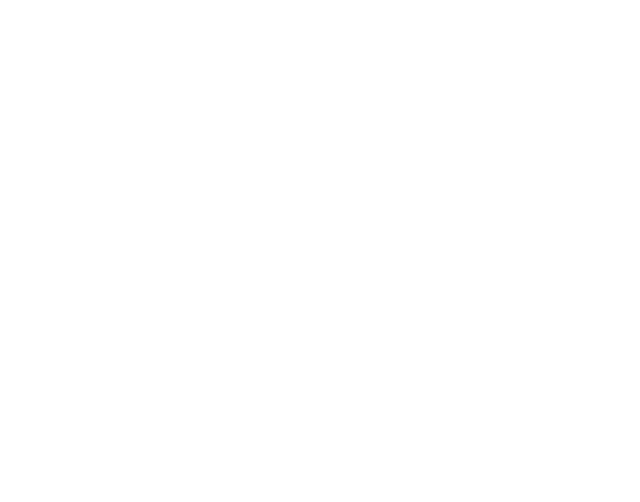
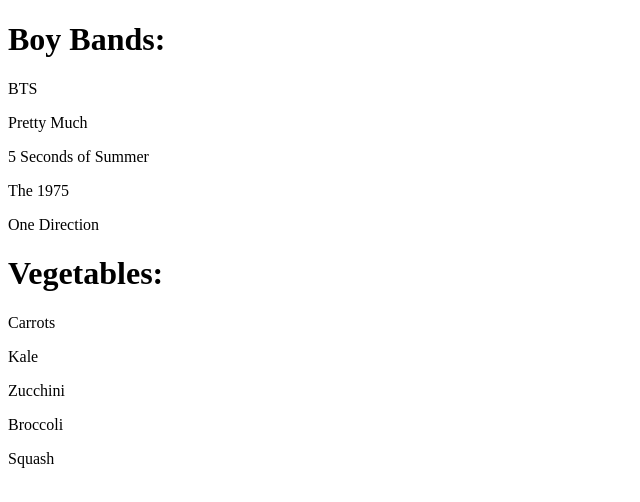
Before and after one commit to sarahmorris926/NSS-js-boybands, a plain HTML site: page index.html in a window 1280 px wide. Shown: the whole page, without its empty margins (0-640 px from the left). Drawn offline with Linux system fonts and the light colour scheme.

Commit message:
Completed challenge

```diff
--- a/boybands.js
+++ b/boybands.js
@@ -1,14 +1,6 @@
-var bands = ["Boyz II Men", "NSync", "New Kids on the Block", "98 Degrees", "One Direction"];
+var bands = ["BTS", "Pretty Much", "5 Seconds of Summer", "The 1975", "One Direction"];
 var vegetables = ["Carrots", "Kale", "Zucchini", "Broccoli", "Squash"];
 
-// The number of loops to perform (what if the array changes?)
-var loopCount = 5;
-
-// Keep track of which band we're on in the loop
-var currentBand = "";
-
-// Keep track of which veggie we're on in the loop
-var currentVeggie = "";
 
 // Get a reference to the appropriate DOM element for bands
 var bandElement = document.getElementById('boy-bands');
@@ -17,13 +9,10 @@ var bandElement = document.getElementById('boy-bands');
 var veggieElement = document.getElementById('vegetables');
 
 // Start looping
-for (var loopTracker = 0; loopTracker < loopCount; loopTracker += 1) {
+for (var i = 0; i < bands.length; i += 1) {
+  bandElement.innerHTML += "<p>" + bands[i] + "</p>";
+}
 
-  // Add the band names into the correct <div>
-  currentBand = ???;
-
-
-  // Add the veggie names into the correct <div>
-  currentVeggie = ???;
-
+for (var i = 0; i < vegetables.length; i += 1) {
+  veggieElement.innerHTML += "<p>" + vegetables[i] + "</p>";
 }
--- a/index.html
+++ b/index.html
@@ -7,10 +7,14 @@
   <title>Document</title>
 </head>
 <body>
+  <h1>Boy Bands:</h1>
   <div id="boy-bands">
   </div>
 
+  <h1>Vegetables:</h1>
   <div id="vegetables">
   </div>
+
+  <script src="boybands.js"></script>
 </body>
 </html>
```
